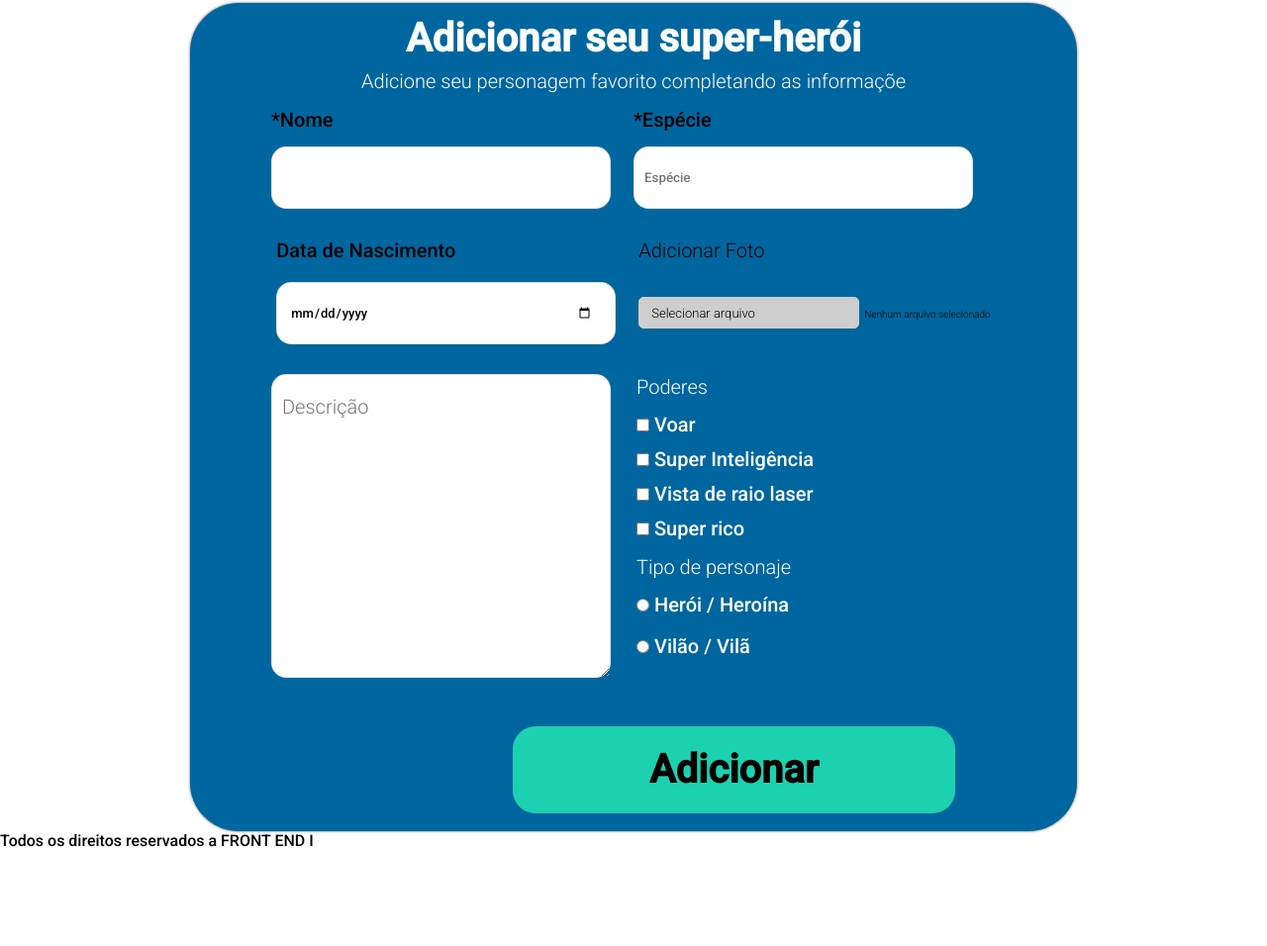
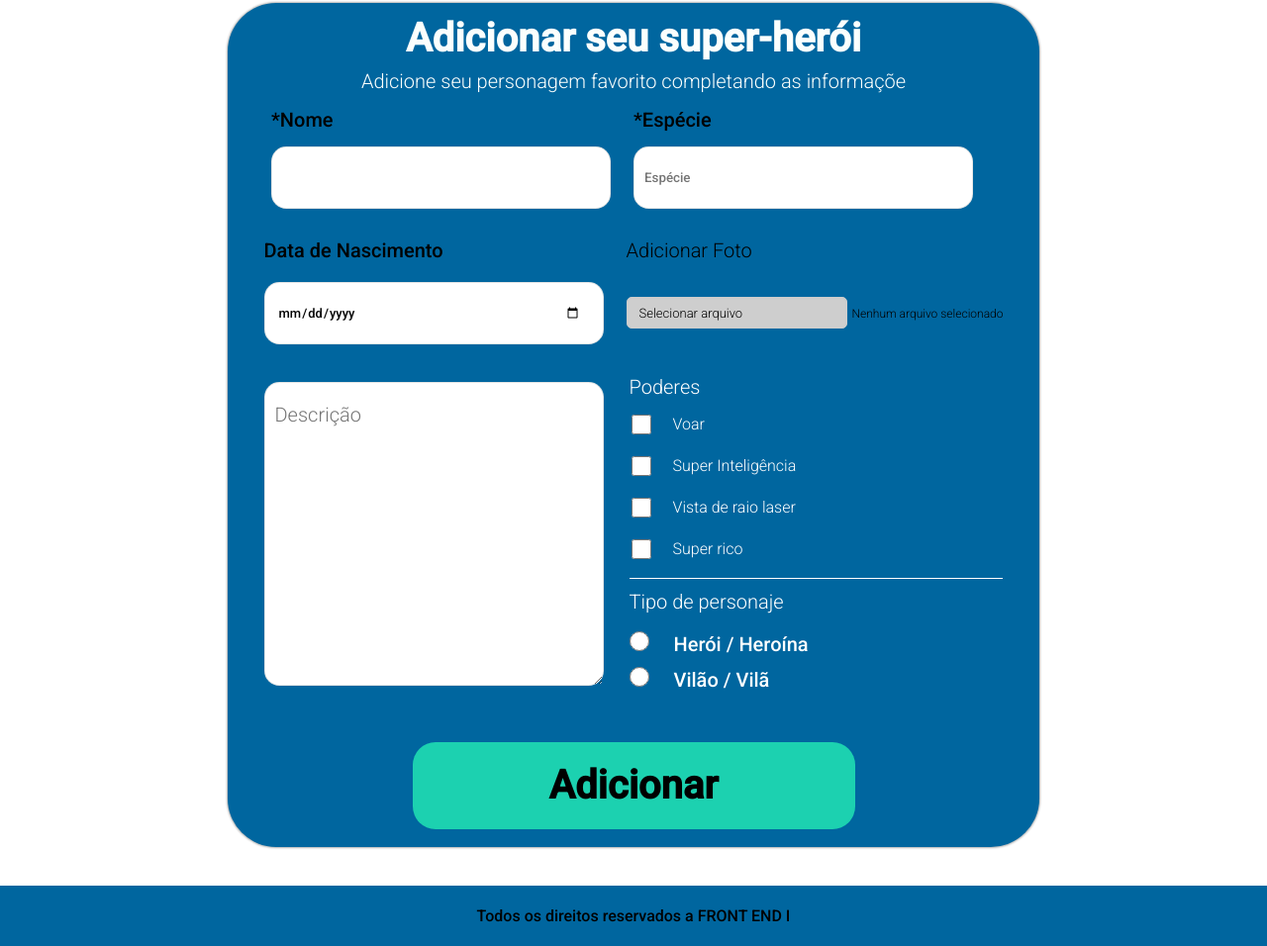
Before and after one commit to decapitaneo/Front-End, a plain HTML site: page Aula14/FORMULARIOS/FORM-CADASTRO/cadastro.html in a window 1280 px wide. Shown: the part 188-1144 px from the top of the page at 99% size. Before the commit the page ends 1066 px from the top, so only its background shows below. Drawn offline with Linux system fonts and the light colour scheme.

Commit message:
cadastro ok

```diff
--- a/Aula14/FORMULARIOS/FORM-CADASTRO/cadastro.css
+++ b/Aula14/FORMULARIOS/FORM-CADASTRO/cadastro.css
@@ -64,9 +64,11 @@ nav {
 }
 
 main {
+  width: 80%; /*ocupa 70% da minha pagina principal*/
+  margin: auto;
 }
 .formulario {
-  width: 70%; /*ocupa 70% da minha pagina principal*/
+  width: 80%; /*ocupa 70% da minha pagina principal*/
   margin: auto;
   display: flex;
   flex-direction: column;
@@ -189,16 +191,15 @@ fieldset {
   line-height: 24px;
   margin-bottom: 35px;
 }
-/*
-.add__photo input {
-  margin-top: 35px;
+
+.add__photo__arq__span span {
   font-style: normal;
   font-weight: 300;
-  font-size: 13px;
-  line-height: 16px;
+  font-size: 12px;
+  line-height: 14px;
   color: #000000;
 }
-*/
+
 input[type='file'] {
   display: none;
 }
@@ -227,12 +228,14 @@ input[type='file'] {
   line-height: 12px;
   color: #000000;
 }
-.input__file input[type='file']::placeholder {
-}
 
 .descricao__poderes {
+  width: 100%;
   display: flex;
   flex-direction: row;
+  justify-content: center;
+  align-items: center;
+  margin-bottom: 45px;
 }
 .descricao {
 }
@@ -251,30 +254,41 @@ input[type='file'] {
   border-radius: 15.3407px;
 }
 .poderes__personages {
+  width: 100%;
   padding-left: 26px;
   font-style: normal;
   color: #ffffff;
 }
-.poderes {
-}
+
 .poderes legend {
   font-weight: 300;
   font-size: 20px;
   line-height: 26px;
   font-style: normal;
-  padding-bottom: 16px;
+  padding-bottom: 12px;
 }
 .poderes__checkbox {
-  font-weight: 400;
-  font-size: 20px;
-  line-height: 19px;
+  font-family: 'Karla';
+  font-weight: 300;
+  font-size: 16px;
+  line-height: 26px;
   font-style: normal;
 }
 
 .poderes__checkbox__input {
   padding-bottom: 16px;
+  display: flex;
+  flex-direction: row;
+  align-items: center;
+  justify-content: left;
+}
+
+.poderes__checkbox__input p {
+  padding-left: 20px;
 }
 .poderes__checkbox input {
+  width: 24px;
+  height: 20px;
 }
 
 .poderes__radio__tipo {
@@ -286,20 +300,51 @@ input[type='file'] {
 }
 
 .poderes__radio {
+  width: 100%;
+  display: flex;
+  flex-direction: column;
+  align-items: left;
+  justify-content: left;
   font-weight: 400;
+  font-family: 'Karla';
   font-size: 20px;
   line-height: 26px;
   font-style: normal;
+  border-top: 1px solid white;
+  padding-top: 10px;
 }
+
+.poderes__radio input {
+  width: 20px;
+  height: 20px;
+}
+
+.poderes__radio__input {
+  padding-top: 5px;
+  padding-bottom: 5px;
+}
+
+.poderes__radio__input span {
+  padding-left: 20px;
+}
+.poderes__radio__input__p {
+  display: flex;
+  flex-direction: column;
+  align-items: left;
+  justify-content: center;
+}
+
 button {
+  display: flex;
+  align-items: center;
+  justify-content: center;
   background: #1cd1b0;
   border-radius: 23.011px;
   padding-top: 22px;
   padding-left: 138px;
   padding-bottom: 22px;
   padding-right: 138px;
-  margin-top: 45px;
-  margin-left: 244px;
+  margin: auto;
   margin-bottom: 18px;
 }
 .btn__adicionar a {
@@ -311,11 +356,21 @@ button {
   text-align: center;
   color: #000000;
 }
-footer .footer .footer p {
+
+footer {
+  background: #00669f;
+  box-shadow: 0px 4px 4px rgba(0, 0, 0, 0.25);
+  width: 100%;
+  height: 61px;
+  margin-top: 39px;
 }
 
-.footer a {
+.footer p {
+  display: flex;
+  justify-content: center;
+  align-items: center;
+  padding-top: 21px;
+  font-weight: 400;
+  font-size: 16px;
+  line-height: 19px;
 }
-
-.footer img {
-}
--- a/Aula14/FORMULARIOS/FORM-CADASTRO/cadastro.html
+++ b/Aula14/FORMULARIOS/FORM-CADASTRO/cadastro.html
@@ -104,6 +104,7 @@
                     placeholder="Descrição"
                   ></textarea>
                 </div>
+
                 <div class="poderes__personages">
                   <div class="poderes">
                     <legend>Poderes</legend>
@@ -115,7 +116,7 @@
                           id="voar"
                           value="voar"
                         />
-                        Voar
+                        <p>Voar</p>
                       </div>
                       <div class="poderes__checkbox__input">
                         <input
@@ -124,7 +125,7 @@
                           id="superInteligencia"
                           value="superInteligencia"
                         />
-                        Super Inteligência
+                        <p>Super Inteligência</p>
                       </div>
                       <div class="poderes__checkbox__input">
                         <input
@@ -133,7 +134,7 @@
                           id="laser"
                           value="laser"
                         />
-                        Vista de raio laser
+                        <p>Vista de raio laser</p>
                       </div>
                       <div class="poderes__checkbox__input">
                         <input
@@ -142,7 +143,7 @@
                           id="superRico"
                           value="superRico"
                         />
-                        Super rico
+                        <p>Super rico</p>
                       </div>
                     </div>
 
@@ -150,8 +151,8 @@
                       <div class="poderes__radio__tipo">
                         <label for="tipoPersonaje">Tipo de personaje</label>
                       </div>
-
-                      <div class="poderes__checkbox__input">
+                      <div class="poderes__radio__input__p">
+                        <div class="poderes__radio__input">
                           <label for="heroiHeroina">
                             <input
                               type="radio"
@@ -159,10 +160,10 @@
                               id="heroiHeroina"
                               value="heroiHeroina"
                             />
-                          Herói / Heroína
+                            <span>Herói / Heroína</span>
                           </label>
                         </div>
-                      <div>
+                        <div class="poderes__radio__input">
                           <label for="vilaoVila">
                             <input
                               type="radio"
@@ -170,8 +171,9 @@
                               id="vilaoVila"
                               value="vilaoVila"
                             />
-                          Vilão / Vilã
+                            <span>Vilão / Vilã</span>
                           </label>
+                        </div>
                       </div>
                     </div>
                   </div>
@@ -186,12 +188,6 @@
       </main>
       <footer class="footer">
         <p>Todos os direitos reservados a FRONT END I</p>
-        <a
-          class="github"
-          href="https://github.com/decapitaneo/Front-End/tree/main/Aula14"
-        >
-          <img src="img/github.png" alt="" />
-        </a>
       </footer>
     </div>
   </body>
```
Also changed, not shown: 2 other files. Lines whose indentation alone changed are shown as unchanged.
